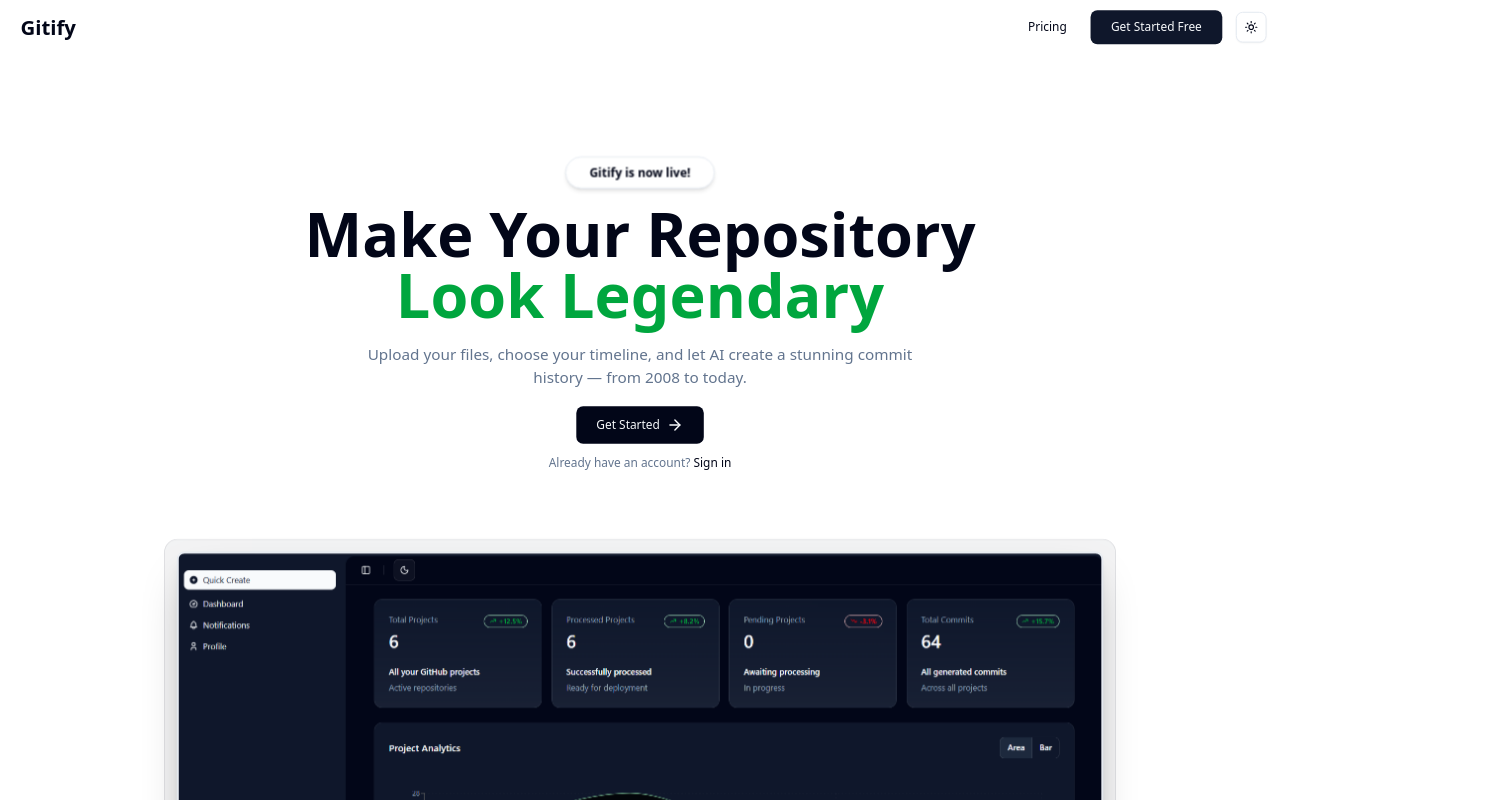
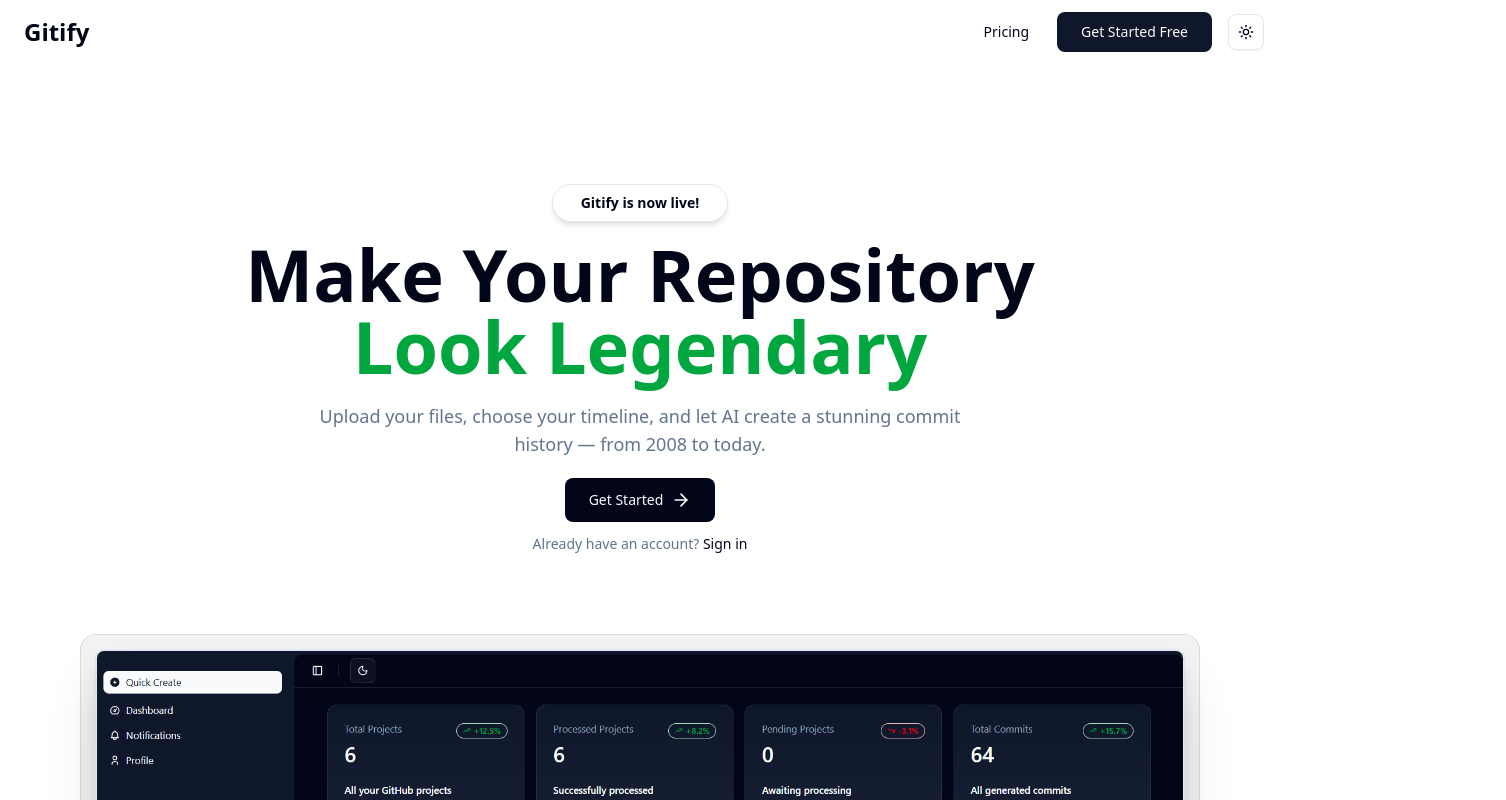
Before and after one commit to Ermias5869/git-frontend, a Next.js app: page / in a window 1280 px wide. Shown: the top 800 px of the page, 1506 px wide, since content can reach past the window. Built offline with nearby package versions, Linux system fonts and the light colour scheme.

Commit message:
make 100% zoom

```diff
--- a/src/app/globals.css
+++ b/src/app/globals.css
@@ -128,11 +128,18 @@
 }
 
 /* Keep normal on mobile */
-@media screen and (max-width: 767px) {
+@media screen and (min-width: 768px) {
   html {
-    transform: none;
+    transform: scale(1);
+    transform-origin: top left;
     width: 100%;
-    height: auto;
+    height: 100vh;
+    overflow-x: hidden;
+  }
+
+  body {
+    width: 100%;
+    height: 100%;
   }
 }
 
```
